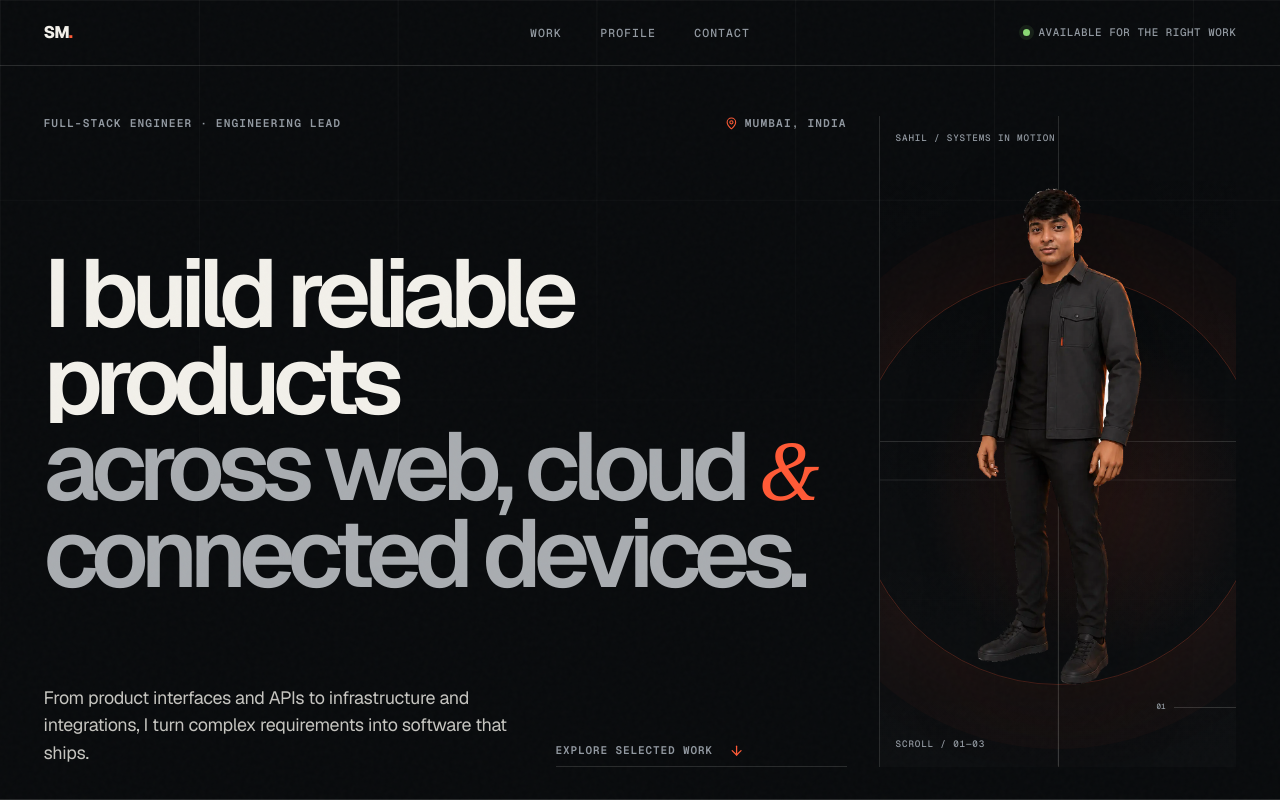
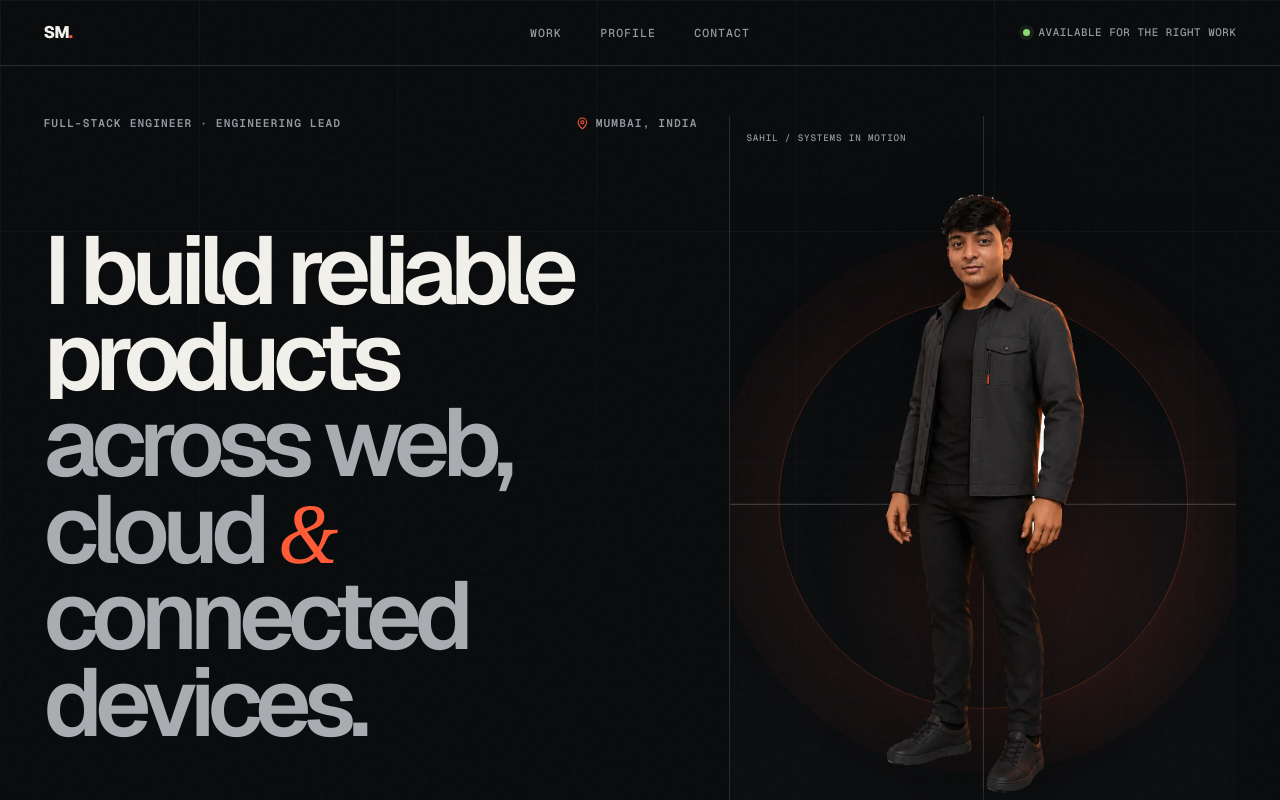
Before and after one commit to sahil1330/sahil-portfolio-v3, a Next.js app: page / in a window 1280 px wide. Shown: the top 800 px of the page. Built offline with nearby package versions, Linux system fonts and the light colour scheme.

Commit message:
Clarify hero system narratives

```diff
--- a/app/globals.css
+++ b/app/globals.css
@@ -199,7 +199,7 @@ a {
   top: 0;
   display: grid;
   min-height: 100svh;
-  grid-template-columns: minmax(0, 1.4fr) minmax(22rem, 0.6fr);
+  grid-template-columns: minmax(0, 1.15fr) minmax(30rem, 0.85fr);
   padding: 7.25rem var(--page-gutter) 2rem;
   overflow: hidden;
   border-bottom: 1px solid var(--hairline);
@@ -424,6 +424,10 @@ a {
   inset: 0;
 }
 
+.photo-narrative__poses {
+  z-index: 2;
+}
+
 .photo-narrative__pose {
   display: flex;
   align-items: flex-end;
@@ -447,147 +451,193 @@ a {
   user-select: none;
 }
 
+.photo-narrative__pose--product img {
+  object-position: 35% bottom;
+}
+
+.photo-narrative__pose--infrastructure img {
+  object-position: 65% bottom;
+}
+
 .narrative-layer {
   position: absolute;
-  z-index: -1;
-  inset: 10% 3% 9%;
+  z-index: 1;
+  inset: 8% 3% 9%;
   visibility: hidden;
   opacity: 0;
 }
 
-.product-panel {
+.narrative-kicker {
   position: absolute;
-  display: flex;
-  flex-direction: column;
-  gap: 0.55rem;
-  padding: 0.9rem;
-  border: 1px solid rgb(242 240 234 / 16%);
-  background: rgb(17 20 23 / 86%);
-  box-shadow: 0 1.5rem 3rem rgb(0 0 0 / 18%);
+  top: 12%;
+  display: grid;
+  gap: 0.3rem;
+  width: 43%;
+  padding-top: 0.7rem;
+  border-top: 1px solid rgb(255 90 54 / 52%);
 }
 
-.product-panel span,
-.product-signal,
-.architecture-node {
-  font: 520 0.5rem/1.35 var(--font-geist-mono), monospace;
+.narrative-layer--product .narrative-kicker {
+  right: 0;
+}
+
+.narrative-layer--infrastructure .narrative-kicker {
+  left: 0;
+}
+
+.narrative-kicker span,
+.narrative-kicker strong,
+.product-layer,
+.delivery-step,
+.narrative-proof {
+  font-family: var(--font-geist-mono), monospace;
   letter-spacing: 0.08em;
   text-transform: uppercase;
 }
 
-.product-panel span {
-  margin-bottom: 0.25rem;
+.narrative-kicker span {
   color: var(--signal);
+  font-size: 0.55rem;
+  font-weight: 560;
 }
 
-.product-panel i {
-  display: block;
-  width: 100%;
-  height: 1px;
-  background: rgb(242 240 234 / 18%);
+.narrative-kicker strong {
+  color: #d4d3ce;
+  font-size: 0.68rem;
+  font-weight: 520;
 }
 
-.product-panel i:nth-child(3) {
-  width: 72%;
+.product-blueprint {
+  position: absolute;
+  top: 30%;
+  right: 0;
+  width: 45%;
+  border-top: 1px solid rgb(242 240 234 / 20%);
+  border-bottom: 1px solid rgb(242 240 234 / 20%);
+  background: linear-gradient(90deg, rgb(17 20 23 / 56%), rgb(17 20 23 / 88%));
 }
 
-.product-panel i:nth-child(4) {
-  width: 48%;
+.product-layer {
+  display: grid;
+  grid-template-columns: 1.6rem minmax(0, 1fr) auto;
+  align-items: center;
+  gap: 0.6rem;
+  min-height: 4.25rem;
+  padding: 0.75rem 0.7rem;
+  border-bottom: 1px solid rgb(242 240 234 / 11%);
 }
 
-.product-panel--primary {
-  top: 18%;
-  right: -2%;
-  width: 46%;
-  min-height: 7.5rem;
+.product-layer:last-child {
+  border-bottom: 0;
 }
 
-.product-panel--secondary {
-  bottom: 18%;
-  left: -3%;
-  width: 38%;
-  min-height: 6.4rem;
+.product-layer > span,
+.delivery-step > span {
+  color: var(--signal);
+  font-size: 0.52rem;
 }
 
-.product-signal {
-  position: absolute;
-  right: 1%;
-  bottom: 10%;
-  display: flex;
-  align-items: center;
-  gap: 0.6rem;
-  color: var(--quiet);
+.product-layer div,
+.delivery-step div {
+  display: grid;
+  gap: 0.2rem;
 }
 
-.product-signal span:first-child {
-  display: grid;
-  width: 1.6rem;
-  aspect-ratio: 1;
-  place-items: center;
-  border: 1px solid var(--signal);
-  color: var(--signal);
+.product-layer strong,
+.delivery-step strong {
+  color: #d4d3ce;
+  font-size: 0.64rem;
+  font-style: normal;
+  font-weight: 560;
 }
 
-.architecture-path {
-  position: absolute;
-  border: solid rgb(255 90 54 / 38%);
+.product-layer small,
+.delivery-step small {
+  color: var(--quiet);
+  font-size: 0.5rem;
+  line-height: 1.3;
 }
 
-.architecture-path--one {
-  top: 22%;
-  left: 6%;
-  width: 36%;
-  height: 31%;
-  border-width: 1px 0 0 1px;
+.product-layer em {
+  color: rgb(242 240 234 / 34%);
+  font-size: 0.46rem;
+  font-style: normal;
 }
 
-.architecture-path--two {
-  bottom: 22%;
-  left: 13%;
-  width: 32%;
-  height: 30%;
-  border-width: 0 0 1px 1px;
+.delivery-map {
+  position: absolute;
+  top: 28%;
+  left: 0;
+  display: grid;
+  width: 43%;
+  border-top: 1px solid rgb(242 240 234 / 20%);
+  border-bottom: 1px solid rgb(242 240 234 / 20%);
+  background: linear-gradient(90deg, rgb(17 20 23 / 88%), rgb(17 20 23 / 54%));
 }
 
-.architecture-node {
+.delivery-map__line {
   position: absolute;
-  min-width: 5.2rem;
-  padding: 0.7rem 0.75rem;
-  border: 1px solid rgb(242 240 234 / 16%);
-  background: rgb(17 20 23 / 91%);
-  color: #b8bab9;
-  text-align: center;
+  top: 2rem;
+  bottom: 2rem;
+  left: 2.6rem;
+  width: 1px;
+  background: rgb(255 90 54 / 42%);
 }
 
-.architecture-node::before {
+.delivery-step {
+  position: relative;
+  display: grid;
+  grid-template-columns: 1.6rem 1fr;
+  align-items: center;
+  gap: 0.65rem;
+  min-height: 3.55rem;
+  padding: 0.55rem 0.7rem;
+  border-bottom: 1px solid rgb(242 240 234 / 10%);
+}
+
+.delivery-step:last-child {
+  border-bottom: 0;
+}
+
+.delivery-step::before {
   position: absolute;
+  z-index: 1;
   top: 50%;
-  left: -0.2rem;
-  width: 0.35rem;
+  left: 2.44rem;
+  width: 0.34rem;
   aspect-ratio: 1;
   transform: translateY(-50%);
+  border: 1px solid var(--signal);
   border-radius: 50%;
-  background: var(--signal);
+  background: #111417;
   content: "";
 }
 
-.architecture-node--entry {
-  top: 16%;
-  left: -1%;
+.narrative-proof {
+  position: absolute;
+  bottom: 12%;
+  display: flex;
+  align-items: center;
+  gap: 0.55rem;
+  max-width: 45%;
+  color: var(--quiet);
+  font-size: 0.5rem;
+  line-height: 1.4;
 }
 
-.architecture-node--orchestrate {
-  top: 45%;
-  left: 18%;
+.narrative-layer--product .narrative-proof {
+  right: 0;
 }
 
-.architecture-node--queue {
-  bottom: 15%;
-  left: 2%;
+.narrative-layer--infrastructure .narrative-proof {
+  left: 0;
 }
 
-.architecture-node--deliver {
-  right: 2%;
-  bottom: 9%;
+.narrative-proof i {
+  width: 1.8rem;
+  height: 1px;
+  flex: 0 0 auto;
+  background: var(--signal);
 }
 
 .photo-narrative__rail {
@@ -625,7 +675,7 @@ a {
   z-index: 4;
   top: 50%;
   left: var(--page-gutter);
-  width: min(48rem, 58vw);
+  width: min(52rem, 54vw);
   visibility: hidden;
   opacity: 0;
   transform: translateY(-50%);
@@ -641,7 +691,7 @@ a {
 
 .hero-phase h2 {
   margin: 1.25rem 0 1.5rem;
-  font-size: clamp(3.5rem, 6vw, 7.5rem);
+  font-size: clamp(3.5rem, 5.25vw, 6.5rem);
   font-weight: 540;
   line-height: 0.91;
   letter-spacing: -0.07em;
@@ -1134,7 +1184,7 @@ a {
 
 @media (max-width: 1100px) {
   .hero {
-    grid-template-columns: minmax(0, 1fr) minmax(17rem, 0.42fr);
+    grid-template-columns: minmax(0, 1.08fr) minmax(20rem, 0.92fr);
   }
 
   .hero h1 {
@@ -1146,9 +1196,15 @@ a {
     left: -0.75rem;
   }
 
-  .product-panel--secondary,
-  .architecture-node--deliver {
+  .product-layer em,
+  .narrative-proof {
     display: none;
+  }
+
+  .product-blueprint,
+  .delivery-map,
+  .narrative-kicker {
+    width: 48%;
   }
 
   .project {
--- a/components/portfolio/motion-controller.tsx
+++ b/components/portfolio/motion-controller.tsx
@@ -86,7 +86,7 @@ export function MotionController() {
             narrativeLayers.length !== 2
           ) return;
 
-          gsap.set(phaseLabels, { autoAlpha: 0, y: 28 });
+          gsap.set(phaseLabels, { autoAlpha: 0, yPercent: -50, y: 28 });
           gsap.set(avatarPoses.slice(1), { autoAlpha: 0 });
           gsap.set(narrativeLayers, { autoAlpha: 0 });
 
@@ -119,10 +119,12 @@ export function MotionController() {
               });
               gsap.set(phaseLabels[0], {
                 autoAlpha: systemsOpacity,
+                yPercent: -50,
                 y: 28 * (1 - systemsOpacity),
               });
               gsap.set(phaseLabels[1], {
                 autoAlpha: deliveryOpacity,
+                yPercent: -50,
                 y: 28 * (1 - deliveryOpacity),
               });
 
--- a/components/portfolio/portfolio-page.tsx
+++ b/components/portfolio/portfolio-page.tsx
@@ -100,14 +100,14 @@ export function PortfolioPage() {
             </div>
 
             <div className="hero-phase" data-hero-phase>
-              <span>02 / Product engineering</span>
-              <h2>Frontend, backend and data designed together.</h2>
-              <p>Every layer supports a clear, usable product experience.</p>
+              <span>02 / Product systems</span>
+              <h2>Frontend, backend and data—working as one.</h2>
+              <p>A clear interface backed by reliable APIs and deliberate data.</p>
             </div>
             <div className="hero-phase" data-hero-phase>
-              <span>03 / Delivery</span>
-              <h2>Built to perform beyond the development environment.</h2>
-              <p>Deployment, security and performance considered from the start.</p>
+              <span>03 / Production delivery</span>
+              <h2>Designed to ship. Built to scale.</h2>
+              <p>Cloud delivery, queues, observability and performance planned from the start.</p>
             </div>
           </div>
           <div className="hero-chapter__scroll-space" aria-hidden="true" />
```
Also changed, not shown: components/portfolio/photo-narrative.tsx (+59 -27 lines).
